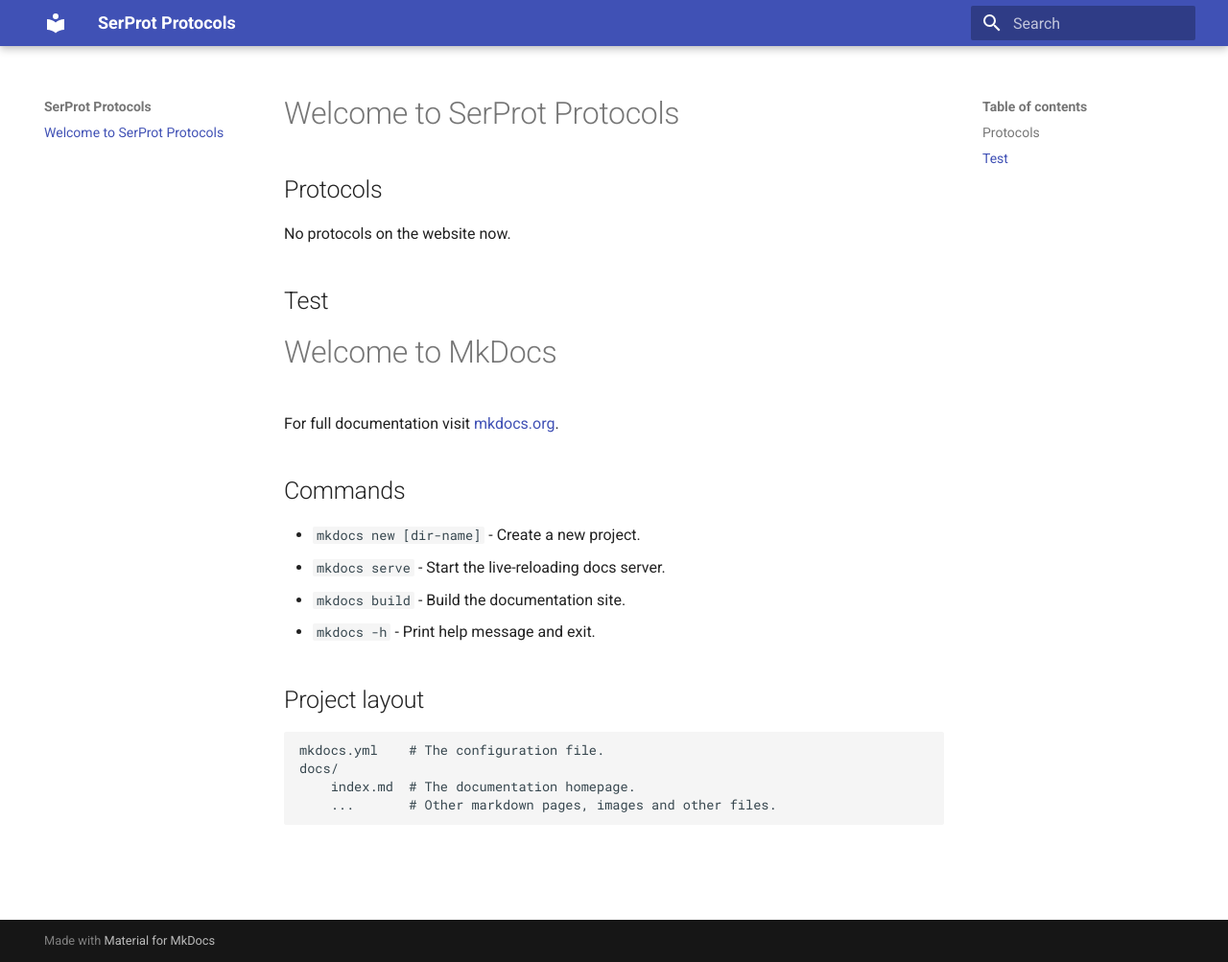
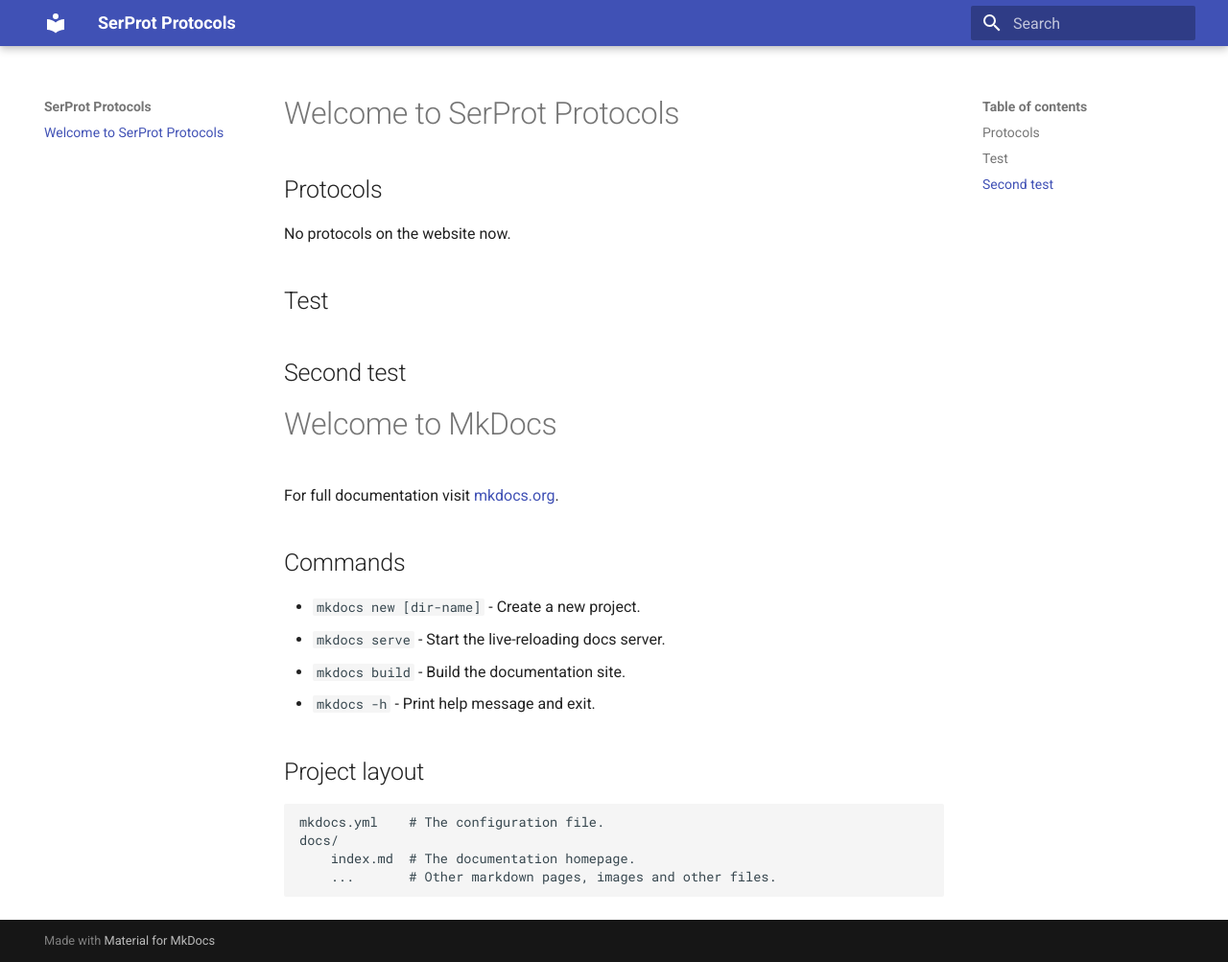
Before and after one commit to shoyip/SerProtProtocols, an MkDocs documentation site: the page built from docs/index.md, in a window 1280 px wide and 1003 px high. Shown: the whole window at 96% size. Built offline with MkDocs 1.6.1 and Material for MkDocs 9.7.7, drawn with Linux system fonts in a browser that asks for light colours.

Commit message:
third test

```diff
--- a/docs/index.md
+++ b/docs/index.md
@@ -5,6 +5,8 @@
 No protocols on the website now.
 
 ## Test
+
+## Second test
 
 # Welcome to MkDocs
 
```
